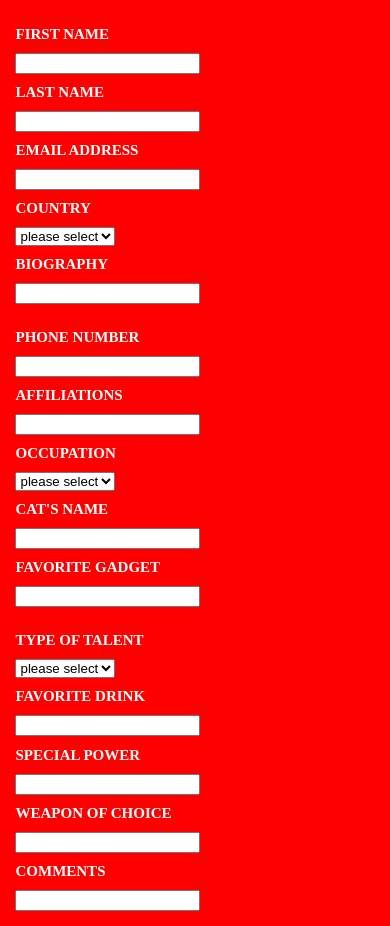
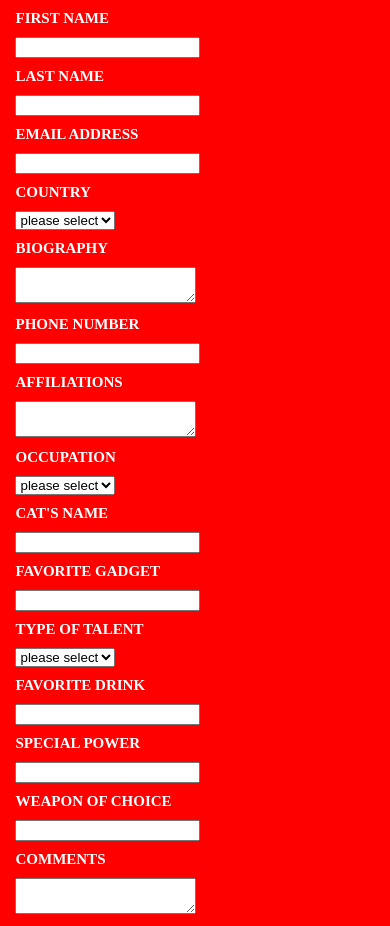
Before and after one commit to abarba222/2.2-responsive-exercises, a plain HTML site: page index/form.html in a window 390 px wide. Drawn offline with Linux system fonts and the light colour scheme.

Commit message:
textarea boxs

```diff
--- a/index/form-stylesheet/form.css
+++ b/index/form-stylesheet/form.css
@@ -79,6 +79,7 @@ body{
   height:auto;
   margin:3%;
   display:inline-block;
+  text-align:top;
 }
 
 .type-of-talent{
@@ -104,12 +105,14 @@ body{
 h1{
   color:white;
   font-size:1.5em;
+  margin:1%;
 }
 
 
 
 }
 
+/*Mobile*/
 @media (max-width:499px) and (min-width:0px) {
 
 body{
@@ -122,7 +125,7 @@ body{
 .column-three{
   width:auto;
   height:auto;
-  display:inline-block;
+  display:block;
   margin:2%;
 }
 
--- a/index/form.html
+++ b/index/form.html
@@ -35,7 +35,7 @@
 
     <div class="biography">
       <h1>BIOGRAPHY</h1>
-      <input type="text">
+      <textarea type="text" id="Biography"></textarea>
     </div>
   </div>
 
@@ -47,7 +47,7 @@
 
     <div class="affiliations">
       <h1>AFFILIATIONS</h1>
-      <input type="text">
+      <textarea type="text" id="Affiliation"></textarea>
     </div>
 
     <div class="occupation">
@@ -95,7 +95,7 @@
 
     <div class="comments">
       <h1>COMMENTS</h1>
-      <input type="text">
+      <textarea type="text" id="Comments"></textarea>
     </div>
   </div>
 
```
